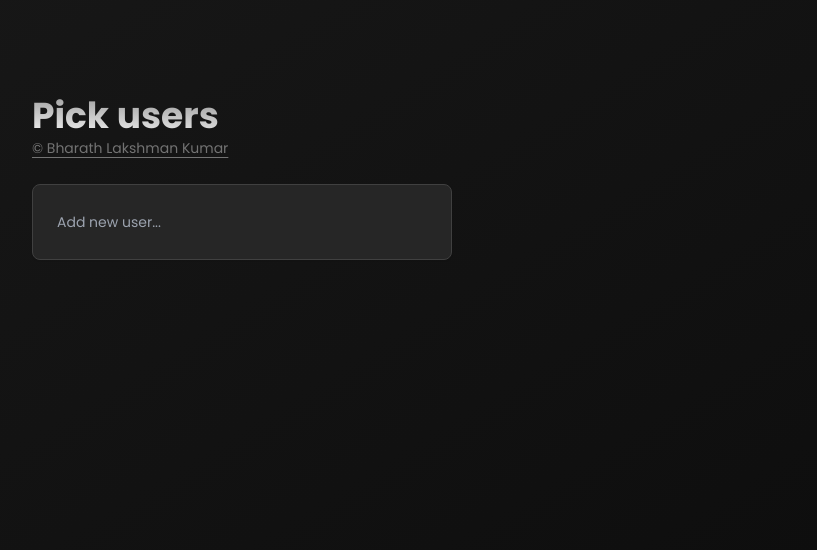
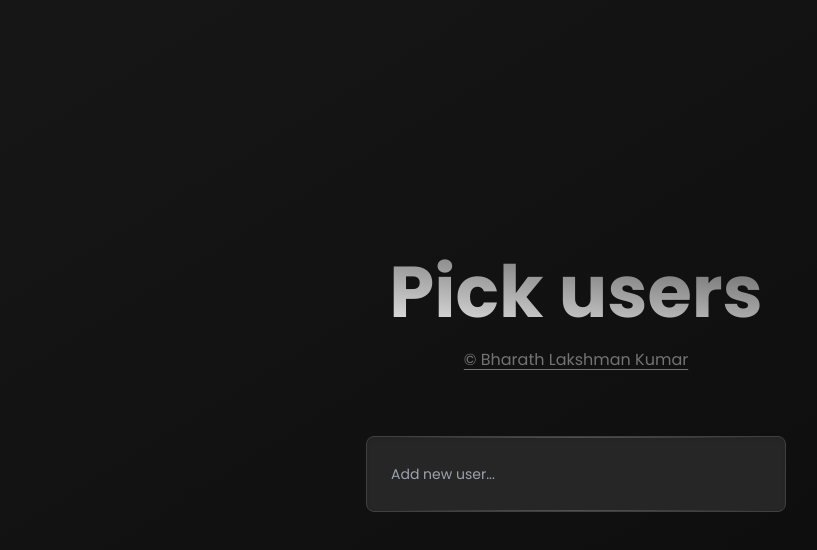
Before and after one commit to BharathxD/pick-users-task-by-zepto, a Next.js app: page / in a window 1280 px wide. Shown: the top 550 px of the page, without its empty margins (64-881 px from the left). Built offline with nearby package versions, Linux system fonts and the light colour scheme.

Commit message:
feat: improve `ui/ux`

```diff
--- a/src/app/page.tsx
+++ b/src/app/page.tsx
@@ -2,19 +2,21 @@ import PickUsers from "@/components/pick-users";
 import Link from "next/link";
 
 const Home = () => (
-  <main className="space-y-6 p-8 md:p-24">
-    <div className="space-y-2">
-      <h1 className="bg-gradient-to-tr from-neutral-100 to-neutral-600 bg-clip-text text-4xl font-bold text-transparent">
+  <main className="h-dvh space-y-16 p-8 md:p-24">
+    <div className="mx-auto mt-40 max-w-[50dvw] text-center">
+      <h1 className="mb-5 bg-gradient-to-tr from-neutral-100 to-neutral-600 bg-clip-text text-7xl font-bold text-transparent">
         Pick users
       </h1>
       <Link
-        className="text-sm text-neutral-500 underline underline-offset-4 transition-colors hover:text-neutral-400"
+        className="text-neutral-500 underline underline-offset-4 transition-colors hover:text-neutral-400"
         target="_blank"
         href={`https://imbharath.tech/?utm_source=pick-users-zepto-assignment`}>
         &copy; Bharath Lakshman Kumar
       </Link>
     </div>
-    <div className="flex min-h-[76px] w-fit min-w-[420px] rounded-lg border border-neutral-700 bg-neutral-800 p-2 text-sm shadow-sm outline-none file:border-0 file:bg-transparent file:text-sm file:font-medium disabled:cursor-not-allowed disabled:opacity-50">
+    <div className="relative mx-auto flex min-h-[76px] w-fit min-w-[420px] max-w-[50dvw] rounded-lg border border-neutral-700 bg-neutral-800 p-2 text-sm shadow-inner outline-none file:border-0 file:bg-transparent file:text-sm file:font-medium disabled:cursor-not-allowed disabled:opacity-50">
+      <div className="bg-glare absolute inset-x-0 top-0 h-px opacity-20" />
+      <div className="bg-glare absolute inset-x-0 bottom-0 h-px opacity-20" />
       <PickUsers />
     </div>
   </main>
--- a/src/components/pick-users.tsx
+++ b/src/components/pick-users.tsx
@@ -7,7 +7,7 @@ import useUserSelection from "@/hooks/use-user-selection";
 const PickUsers = () => {
   const { selectedUsers, selectedUserIndex, handleRemoveSelectedUser, handleSelectUser } = useUserSelection();
   return (
-    <ul className="flex flex-row flex-wrap items-center gap-2">
+    <ul className="flex flex-row flex-wrap items-center justify-center gap-2">
       {selectedUsers.length !== 0 &&
         selectedUsers.map((account) => (
           <SelectedUserListItem
--- a/tailwind.config.ts
+++ b/tailwind.config.ts
@@ -11,6 +11,8 @@ const config: Config = {
       backgroundImage: {
         "gradient-radial": "radial-gradient(var(--tw-gradient-stops))",
         "gradient-conic": "conic-gradient(from 180deg at 50% 50%, var(--tw-gradient-stops))",
+        glare:
+          "linear-gradient(to right, rgba(0, 0, 0, 0) 5%, rgba(255, 255, 255, .8) 35%, #fff 50%, rgba(255, 255, 255, .8) 65%, rgba(0, 0, 0, 0) 95%)",
       },
       keyframes: {
         "skeleton-loading": {
```
